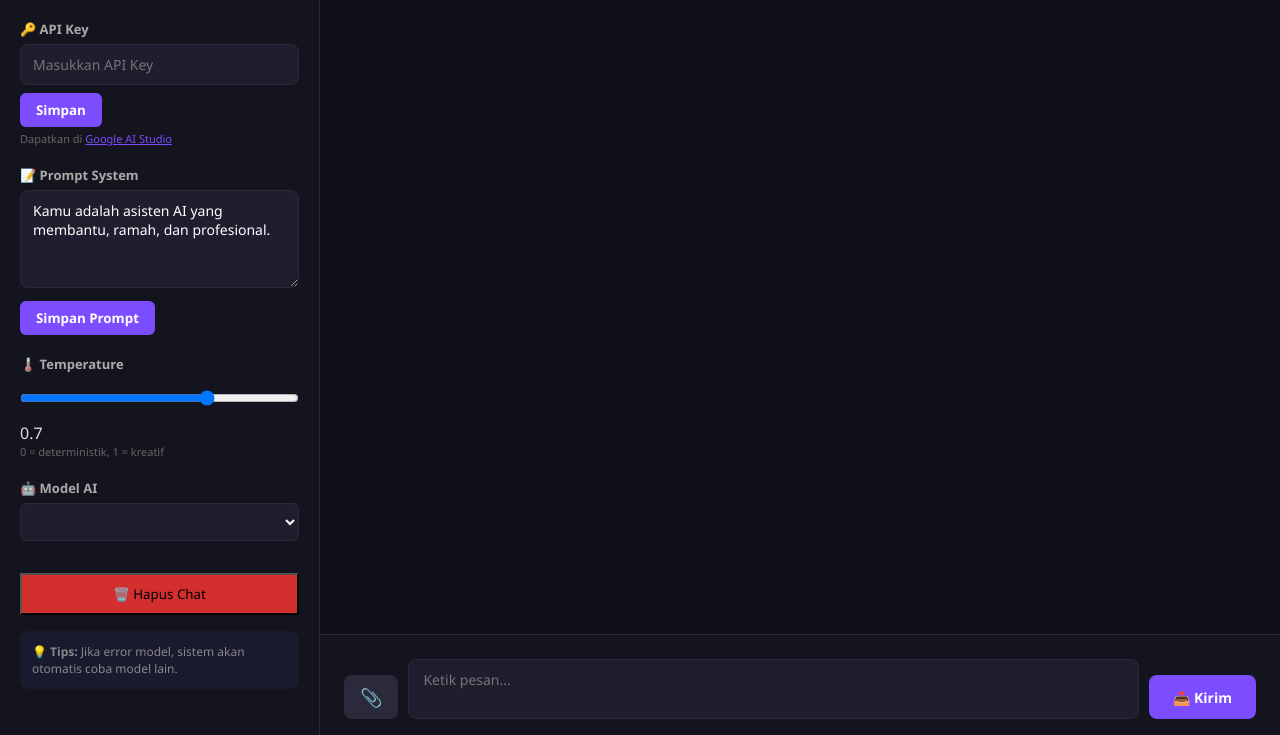
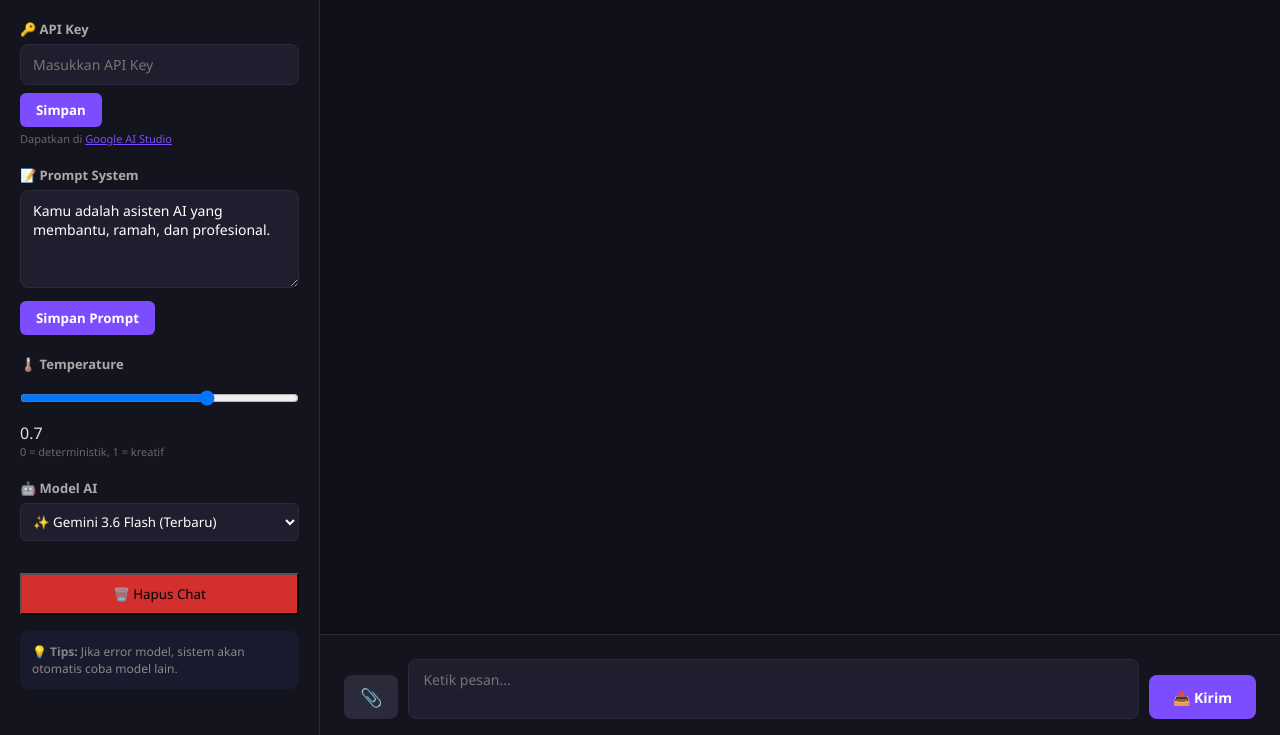
Before and after one commit to jeckhellyeah/AI, a plain HTML site: page index.html in a window 1280 px wide. Shown: the part 65-800 px from the top of the page. Drawn offline with Linux system fonts and the light colour scheme.

Commit message:
Update index.html

```diff
--- a/index.html
+++ b/index.html
@@ -3,7 +3,7 @@
 <head>
     <meta charset="UTF-8" />
     <meta name="viewport" content="width=device-width, initial-scale=1.0" />
-    <title>AI Pribadi - Gemini 2.0</title>
+    <title>AI Pribadi - Gemini 3.6 Flash</title>
     <link rel="stylesheet" href="style.css" />
 </head>
 <body>
@@ -32,7 +32,9 @@
             <div class="setting-group">
                 <label>🤖 Model AI</label>
                 <select id="modelSelect" style="width:100%;padding:8px;background:#1e1e2e;border:1px solid #2a2a3a;border-radius:6px;color:#fff;">
-                    <option value="gemini-2.0-flash">✨ Gemini 2.0 Flash (Terbaru)</option>
+                    <option value="gemini-3.6-flash">✨ Gemini 3.6 Flash (Terbaru)</option>
+                    <option value="gemini-3.5-flash">⚡ Gemini 3.5 Flash</option>
+                    <option value="gemini-2.5-flash">⚡ Gemini 2.5 Flash</option>
                     <option value="gemini-1.5-pro">🚀 Gemini 1.5 Pro</option>
                     <option value="gemini-1.5-flash">⚡ Gemini 1.5 Flash</option>
                 </select>
@@ -62,4 +64,4 @@
     </div>
     <script src="script.js"></script>
 </body>
-    </html>
+                                            </html>
```
